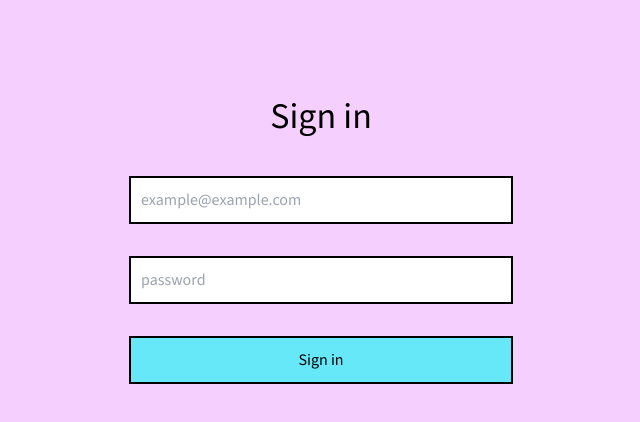
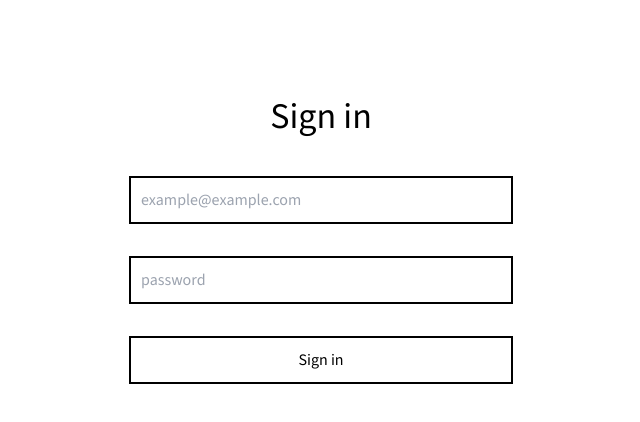
Before and after one commit to kylecustodio/magpie, a Next.js app: page /signin in a window 1280 px wide. Shown: the top 422 px of the page, without its empty margins (319-959 px from the left). Built offline with nearby package versions, Linux system fonts and the light colour scheme; no server answers.

Commit message:
Switching to a simple monochrome design

```diff
--- a/src/app/home/page.tsx
+++ b/src/app/home/page.tsx
@@ -14,7 +14,9 @@ const Home = () => {
     }
   }, [auth]);
 
-  return <div className="w-screen h-screen bg-fucshia-200">Home workds</div>;
+  return (
+    <div className="w-screen h-screen bg-white text-black">Home workds</div>
+  );
 };
 
 export default Home;
--- a/src/app/page.tsx
+++ b/src/app/page.tsx
@@ -7,7 +7,7 @@ const Landing = () => {
   const router = useRouter();
 
   return (
-    <main className="flex w-screen h-screen flex-col items-center p-24 bg-fuchsia-200">
+    <main className="flex w-screen h-screen flex-col items-center p-24 bg-white">
       <div className="flex flex-col gap-10 items-center">
         <h1 className="text-4xl text-black font-semibold">Magpie</h1>
         <div className="flex gap-4">
--- a/src/app/signin/page.tsx
+++ b/src/app/signin/page.tsx
@@ -26,7 +26,7 @@ const SignIn = () => {
   };
 
   return (
-    <div className="h-screen w-screen bg-fuchsia-200 p-24">
+    <div className="h-screen w-screen bg-white p-24">
       <div className="flex flex-col items-center gap-10">
         <h1 className="text-4xl text-black">Sign in</h1>
         <form className="flex flex-col gap-8" onSubmit={onSubmit}>
--- a/src/app/signup/page.tsx
+++ b/src/app/signup/page.tsx
@@ -26,7 +26,7 @@ const SignUp = () => {
   };
 
   return (
-    <div className="h-screen w-screen bg-fuchsia-200 p-24">
+    <div className="h-screen w-screen bg-white p-24">
       <div className="flex flex-col items-center gap-10">
         <h1 className="text-4xl text-black">Sign up</h1>
         <form className="flex flex-col gap-8" onSubmit={onSubmit}>
--- a/src/components/button.tsx
+++ b/src/components/button.tsx
@@ -7,7 +7,7 @@ export interface ButtonProps extends ButtonHTMLAttributes<HTMLButtonElement> {
 const Button = (props: ButtonProps, children: React.ReactNode) => {
   return (
     <button
-      className="text-black h-12 border-black border-2 p-2.5 bg-cyan-300 hover:bg-cyan-400 hover:shadow-[2px_2px_0px_rgba(0,0,0,1)] active:bg-cyan-300"
+      className="text-black h-12 border-black border-2 p-2.5 bg-white hover:bg-black hover:text-white active:bg-yellow-300 active:text-black"
       {...props}
     >
       {props.children}
--- a/src/components/input.tsx
+++ b/src/components/input.tsx
@@ -5,7 +5,7 @@ export interface InputProps extends InputHTMLAttributes<HTMLInputElement> {}
 const Input = (props: InputProps) => {
   return (
     <input
-      className="w-96 border-black border-2 p-2.5 focus:outline-none focus:shadow-[2px_2px_0px_rgba(0,0,0,1)] focus:bg-yellow-200 text-black active:shadow-[2px_2px_0px_rgba(0,0,0,1)]"
+      className="w-96 border-black border-2 p-2.5 focus:outline-none text-black focus:bg-black focus:text-white"
       {...props}
     />
   );
```
